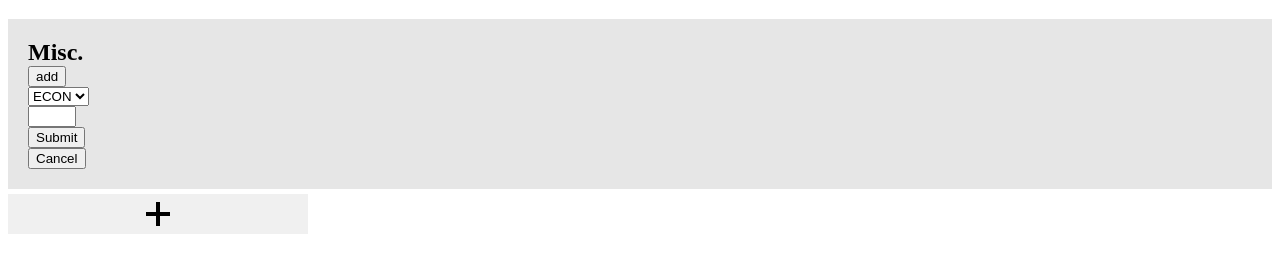
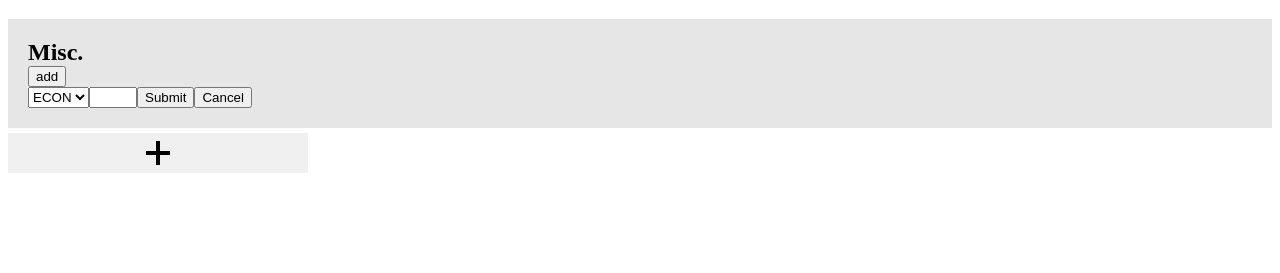
Before and after one commit to nlemoing/uwaterloo-course-scheduler, a plain HTML site: page schedule/index.html in a window 1280 px wide. Both pictures are taken after a click on the button "add". Shown: the part 61-334 px from the top of the page. Drawn offline with Linux system fonts and the light colour scheme.

Commit message:
Reset form data and display items better

```diff
--- a/schedule/index.js
+++ b/schedule/index.js
@@ -121,6 +121,7 @@ class ScheduleView {
 
         const reset = () => {
             form.classList.add('hidden');
+            form.reset();
         }
 
         form.addEventListener('submit', (e) => {
--- a/schedule/style.css
+++ b/schedule/style.css
@@ -46,3 +46,8 @@
 .add-course.hidden {
     display: none;
 }
+
+.add-course {
+    display: flex;
+    flex-direction: row;
+}
```
